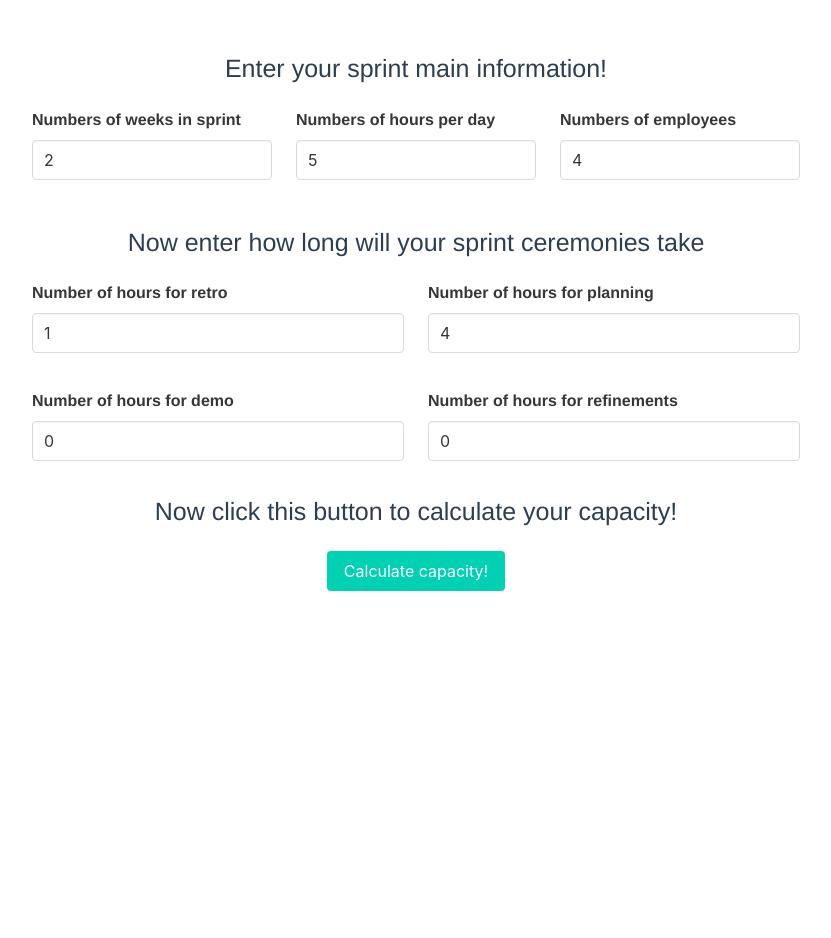
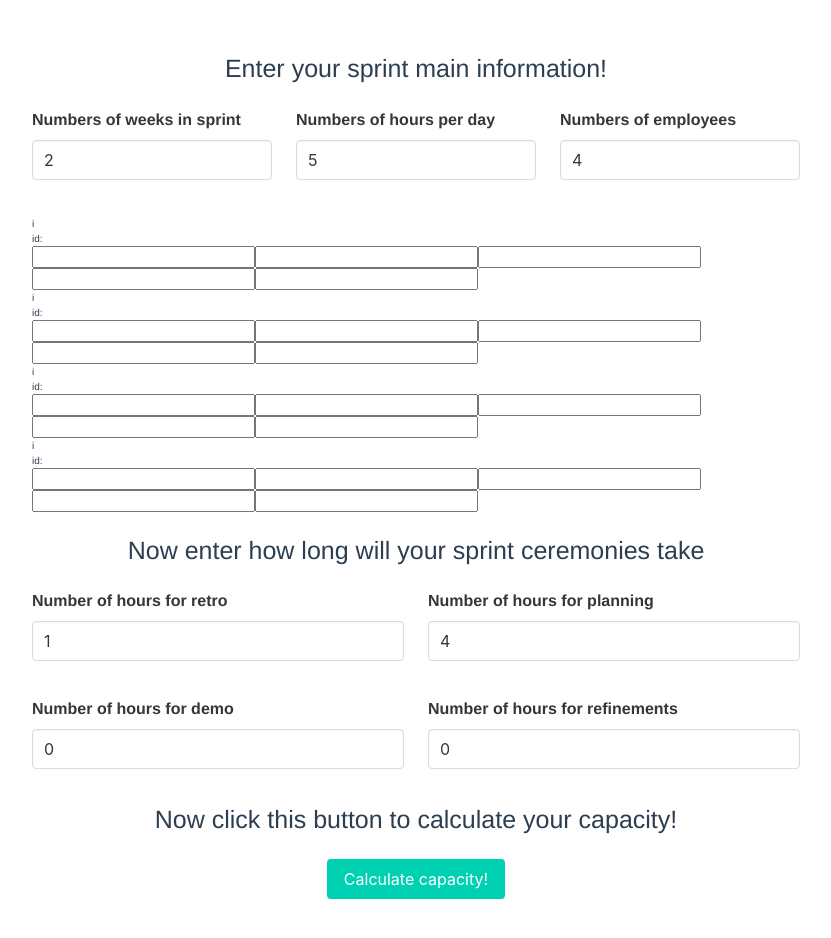
Before and after one commit to bsjhx/sprint-capacity-calculator, a Vue app: page / in a window 1280 px wide. Shown: the top 938 px of the page, without its empty margins (224-1055 px from the left). Before the commit the page ends 800 px from the top, so only its background shows below. Built offline with nearby package versions, Linux system fonts and the light colour scheme.

Commit message:
Added EmployeeAvailability component

```diff
--- a/src/App.vue
+++ b/src/App.vue
@@ -6,7 +6,6 @@
                 <div class="section-title">
                     Enter your sprint main information!
                 </div>
-
 
                 <div class="columns">
                     <div class="field column is-4">
@@ -57,6 +56,13 @@
                             </ValidationProvider>
 
                         </div>
+                    </div>
+                </div>
+
+                <div>
+                    <div v-for="i in +numberOfEmployees" :key="i">
+                        <p>i</p>
+                        <EmployeeAvailability/>
                     </div>
                 </div>
 
@@ -155,10 +161,13 @@
 <script>
     import {extend} from "vee-validate";
     import {min_value, required} from 'vee-validate/dist/rules';
+    import EmployeeAvailability from "./components/EmployeeAvailability";
 
     export default {
         name: 'App',
-        components: {},
+        components: {
+            EmployeeAvailability
+        },
         data: function () {
             return {
                 numberOfWeeks: 2,
--- /dev/null
+++ b/src/components/EmployeeAvailability.vue
@@ -0,0 +1,19 @@
+<template>
+    <div class="container">
+        <p>id: </p>
+        <input>
+        <input>
+        <input>
+        <input>
+        <input>
+    </div>
+</template>
+
+<script>
+    export default {
+        name: 'EmployeeAvailability'
+    }
+</script>
+
+<style>
+</style>
```
